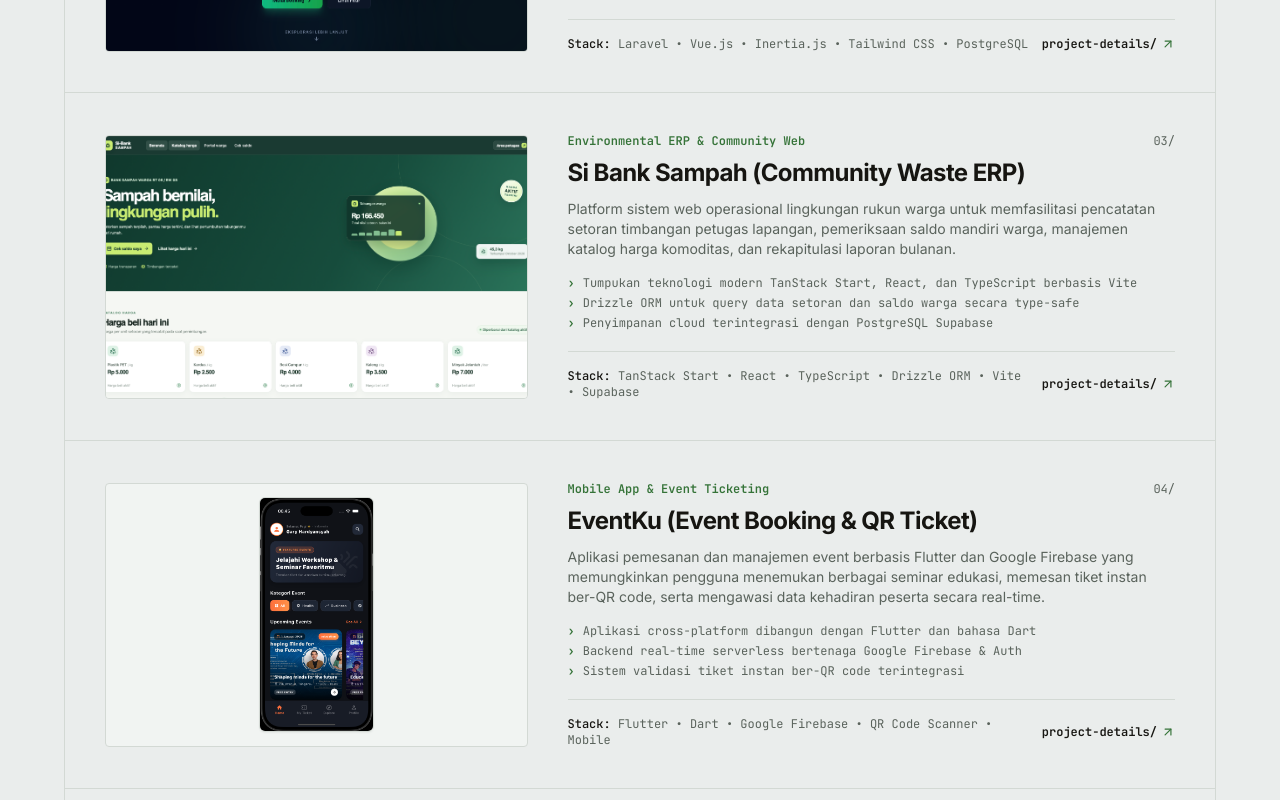
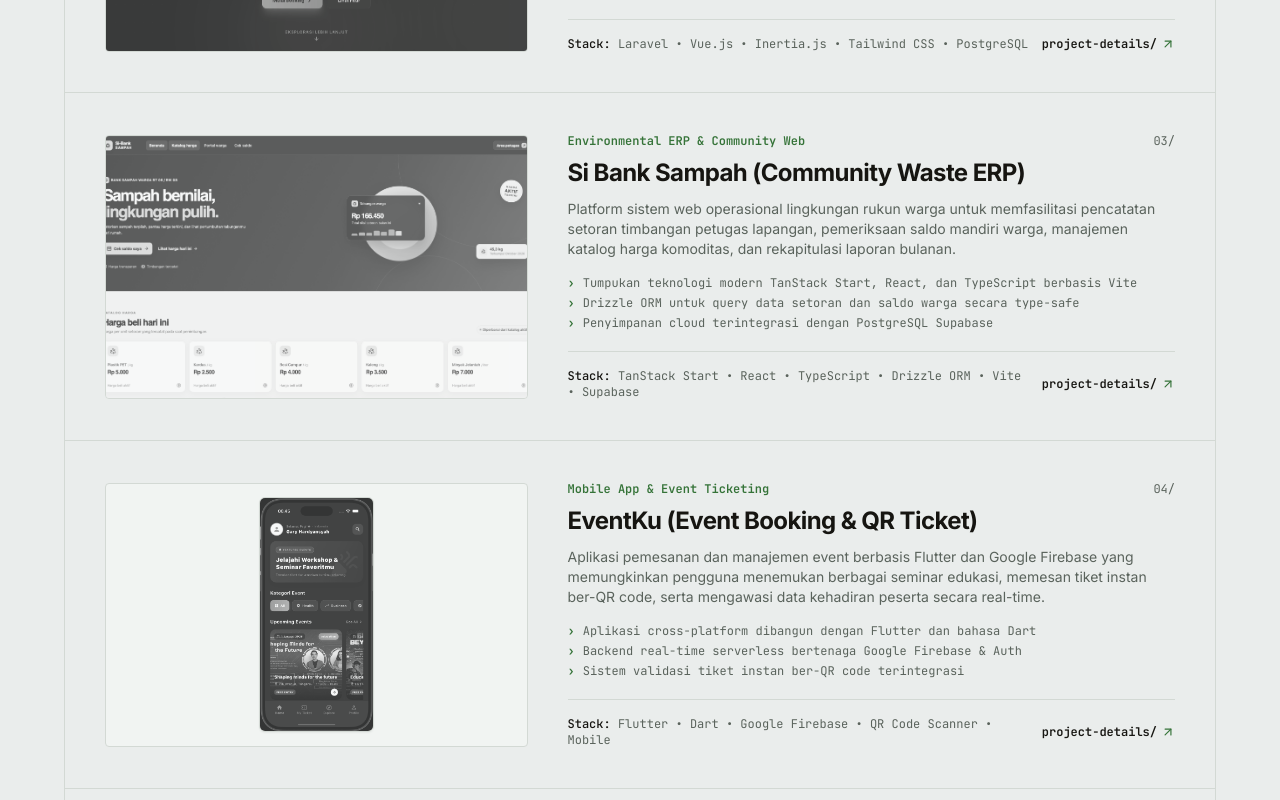
Before and after one commit to Eunnaaa/portfolio-gary, a Next.js app: page / in a window 1280 px wide. Shown: the part 2200-3000 px from the top of the page. Built offline with nearby package versions, Linux system fonts and the light colour scheme; no server answers.

Commit message:
feat(projects): add grayscale/muted theme tone on idle and restore full vibrant colors on hover

```diff
--- a/src/components/sections/ProjectsBento.tsx
+++ b/src/components/sections/ProjectsBento.tsx
@@ -34,7 +34,7 @@ export function ProjectsBento() {
                       fill
                       sizes="(max-width: 1024px) 100vw, 40vw"
                       priority={idx === 0}
-                      className="object-cover object-top"
+                      className="object-cover object-top grayscale contrast-[0.95] opacity-80 dark:opacity-75 group-hover:grayscale-0 group-hover:contrast-100 group-hover:opacity-100 transition-all duration-500 ease-out"
                     />
                   </div>
                 ) : (
@@ -44,7 +44,7 @@ export function ProjectsBento() {
                     fill
                     sizes="(max-width: 1024px) 100vw, 40vw"
                     priority={idx === 0}
-                    className="object-cover object-top group-hover:scale-105 transition-transform duration-500"
+                    className="object-cover object-top group-hover:scale-105 grayscale contrast-[0.95] opacity-80 dark:opacity-75 group-hover:grayscale-0 group-hover:contrast-100 group-hover:opacity-100 transition-all duration-500 ease-out"
                   />
                 )}
               </div>
```
